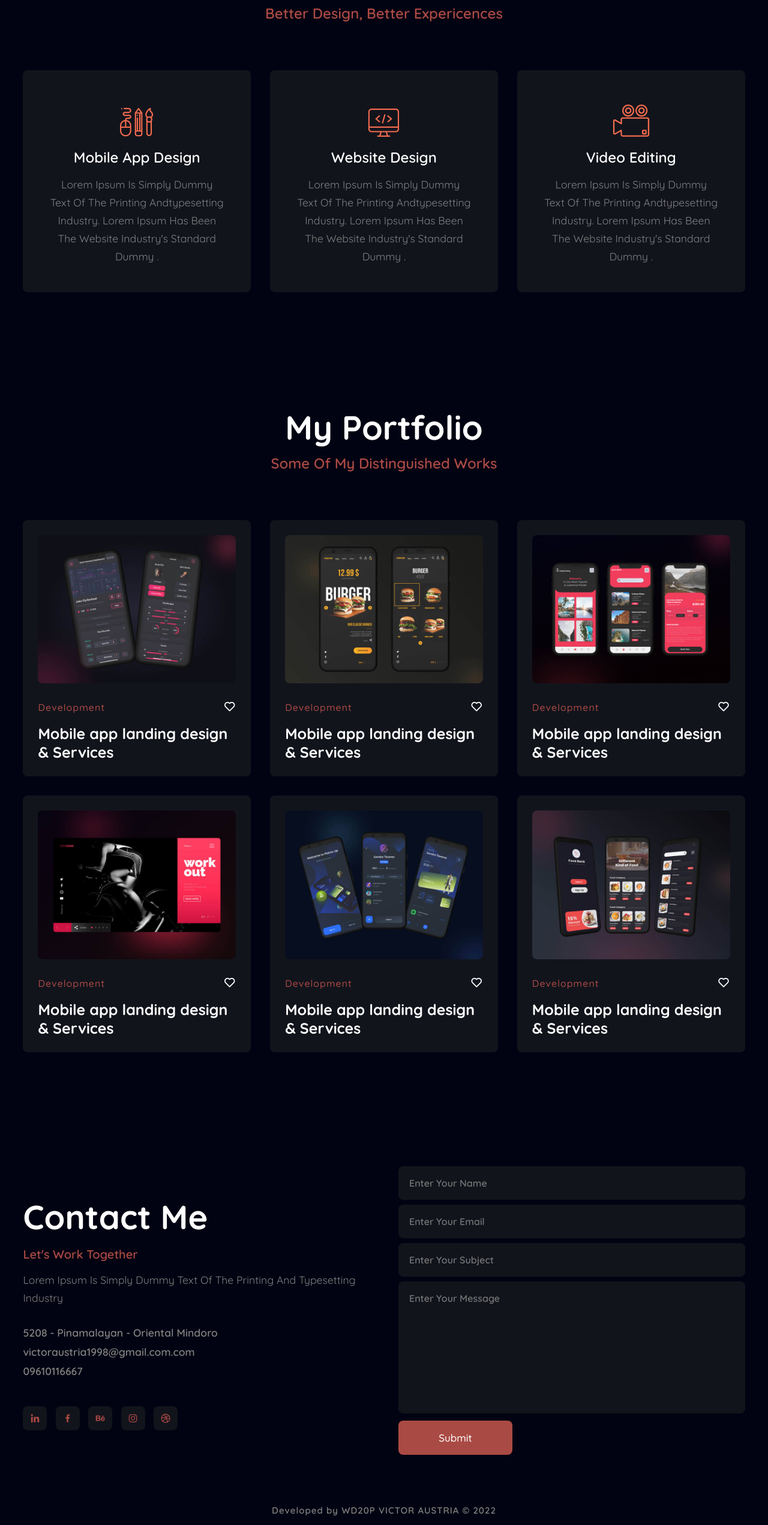
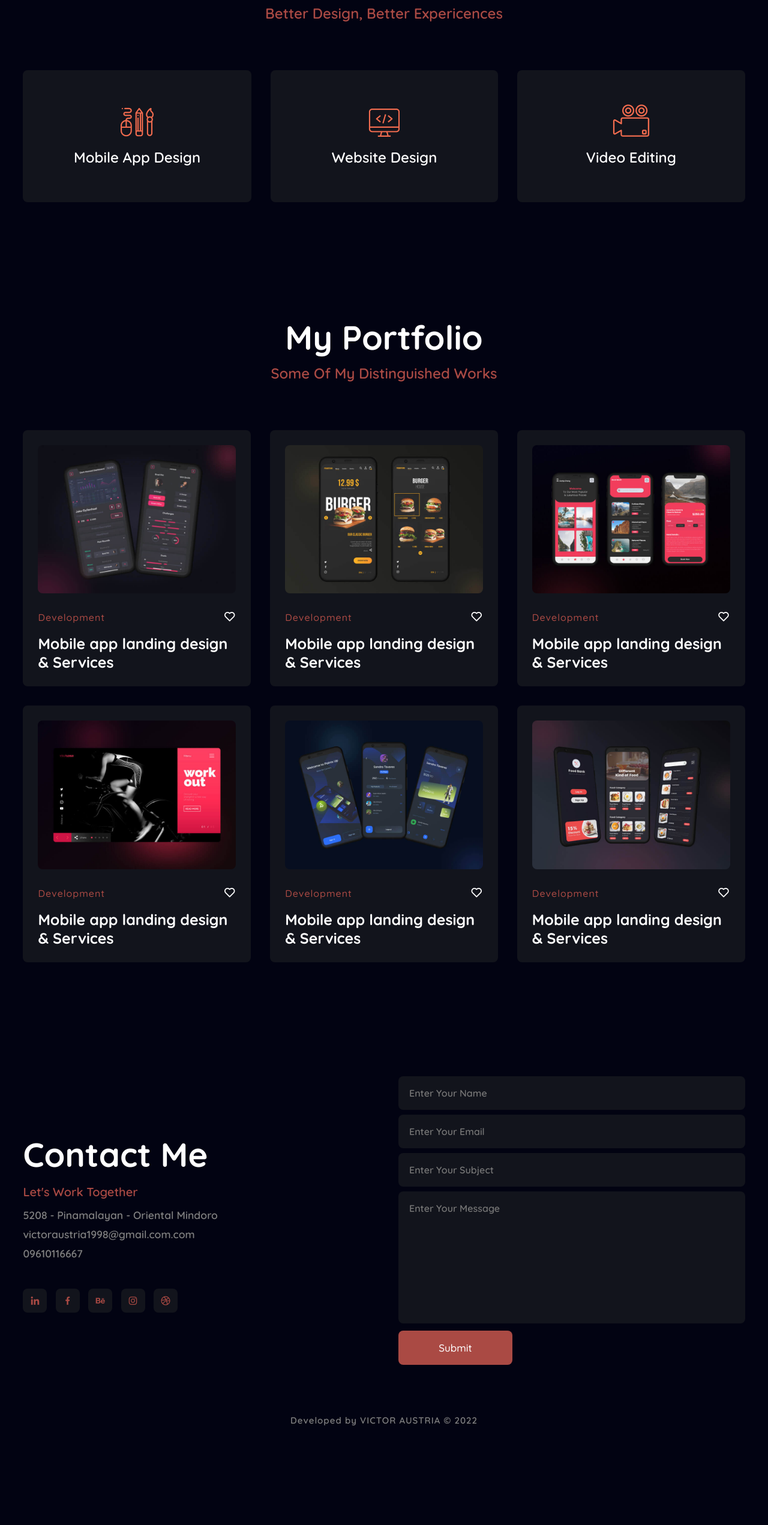
Before and after one commit to Thorvics/Project-1, a plain HTML site: page index.html in a window 1280 px wide. Shown: the part 1721-4263 px from the top of the page at 60% size. After the commit the page ends 4113 px from the top, so only its background shows below. Drawn offline with nearby package versions, Linux system fonts and the light colour scheme.

Commit message:
Update index.html

```diff
--- a/index.html
+++ b/index.html
@@ -87,19 +87,18 @@
 			<div class="box">
 				<img src="img/serv1.png">
 				<h3>Mobile App Design</h3>
-				<p>Lorem Ipsum Is Simply Dummy Text Of The Printing Andtypesetting Industry. Lorem Ipsum Has Been The Website Industry's Standard Dummy .</p>
+
 			</div>
 
 			<div class="box">
 				<img src="img/serv2.png">
 				<h3>Website Design</h3>
-				<p>Lorem Ipsum Is Simply Dummy Text Of The Printing Andtypesetting Industry. Lorem Ipsum Has Been The Website Industry's Standard Dummy .</p>
+
 			</div>
 
 			<div class="box">
 				<img src="img/serv3.png">
 				<h3>Video Editing</h3>
-				<p>Lorem Ipsum Is Simply Dummy Text Of The Printing Andtypesetting Industry. Lorem Ipsum Has Been The Website Industry's Standard Dummy .</p>
 			</div>
 
 		</div>
@@ -199,7 +198,7 @@
 		<div class="contact-text">
 			<h2>Contact Me</h2>
 			<h4>Let's Work Together</h4>
-			<p>Lorem Ipsum Is Simply Dummy Text Of The Printing And Typesetting Industry</p>
+
 			<div class="contact-list">
 				<li><a href="#">5208 - Pinamalayan - Oriental Mindoro</a></li>
 				<li><a href="#">victoraustria1998@gmail.com.com</a></li>
@@ -226,7 +225,7 @@
 	</section>
 
 	<div class="last-text">
-		<p>Developed by WD20P VICTOR AUSTRIA © 2022</p>
+		<p>Developed by VICTOR AUSTRIA © 2022</p>
 	</div>
 
 	<!---scroll-top--->
```
